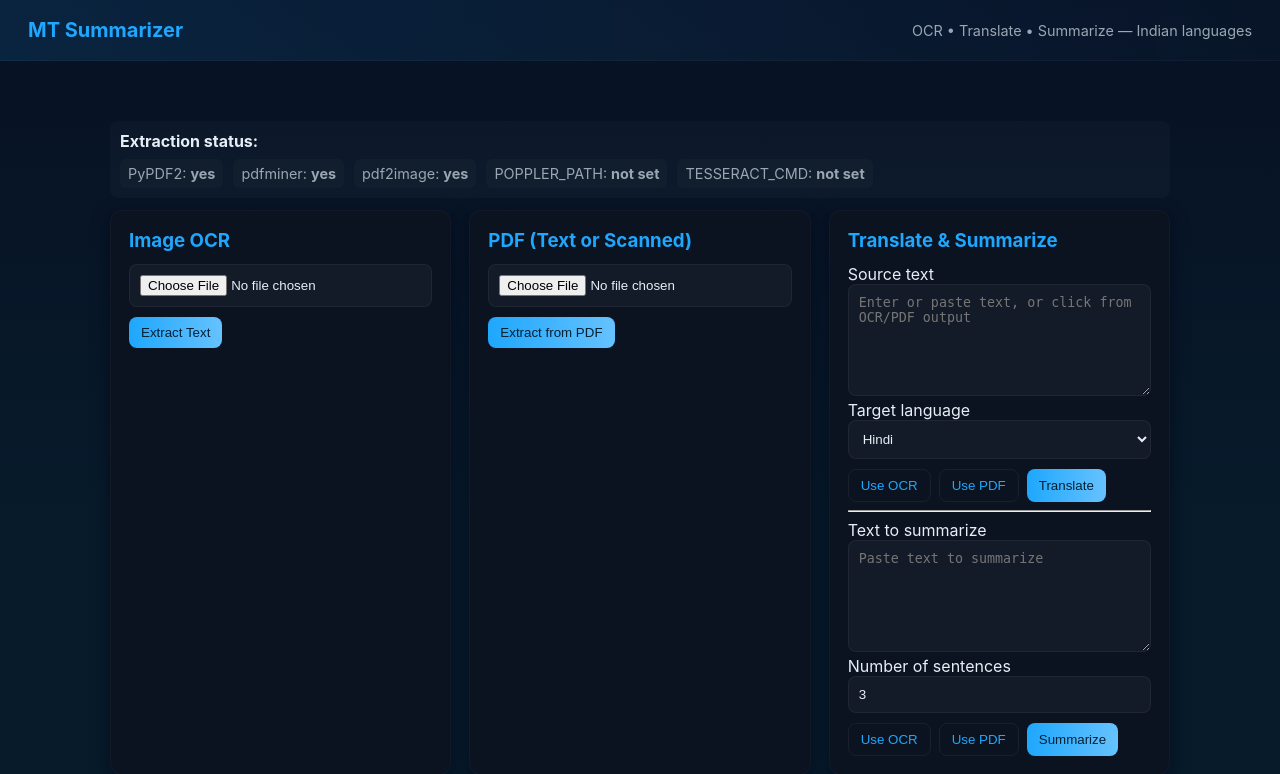
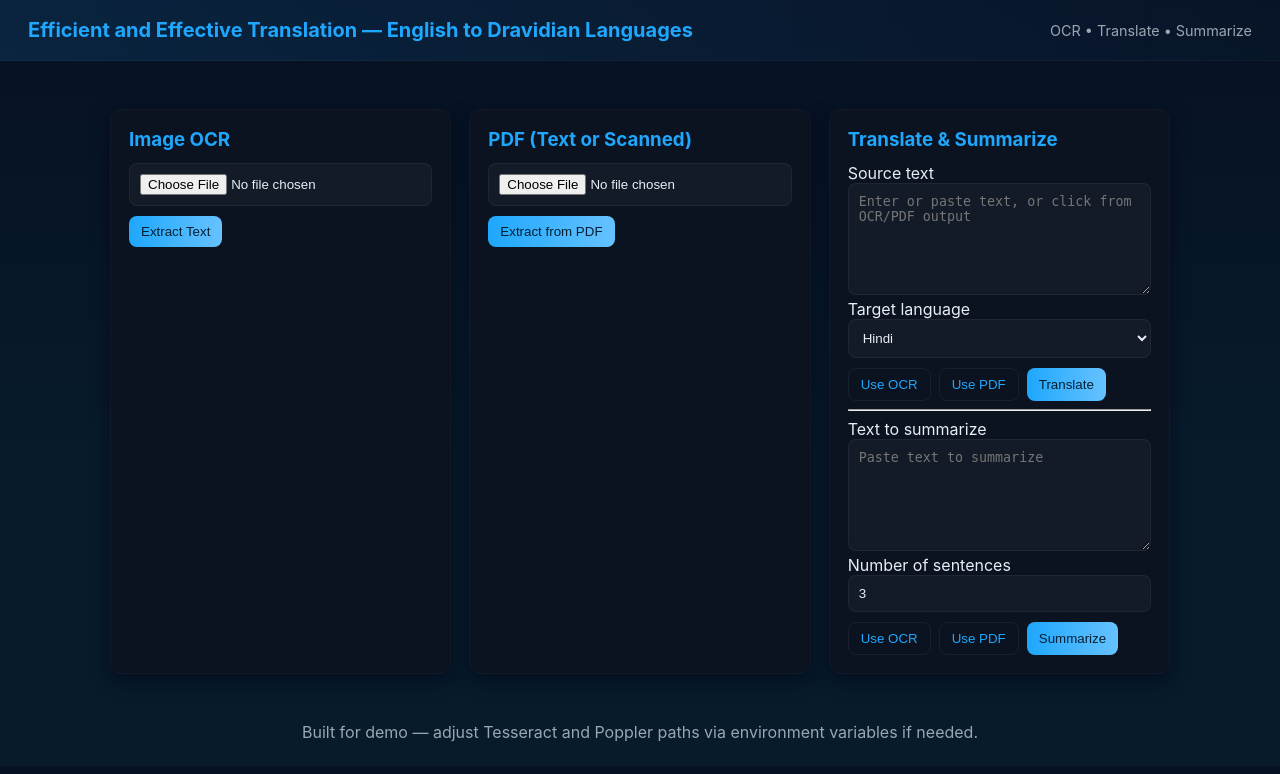
Before and after one commit to ShashankK-23/mt_summarizer_project, a Flask app: page / in a window 1280 px wide. Shown: the top 774 px of the page. After the commit the page ends 742 px from the top, so only its background shows below. Run offline with Flask 3, Linux system fonts and the light colour scheme.

Commit message:
ui: remove extractor status panel; update title; revert PDF extraction to initial behavior (no pdfminer fallback)

```diff
--- a/app.py
+++ b/app.py
@@ -63,17 +63,7 @@ def allowed_file(filename):
     return '.' in filename and filename.rsplit('.', 1)[1].lower() in app.config['ALLOWED_EXTENSIONS']
 
 
-@app.context_processor
-def inject_extractor_status():
-    """Provide extractor availability and env hints to all templates."""
-    status = {
-        'pypdf2_available': PyPDF2 is not None,
-        'pdfminer_available': pdfminer_extract_text is not None,
-        'pdf2image_available': convert_from_bytes is not None,
-        'poppler_path': POPPLER_PATH or os.environ.get('POPPLER_PATH') or None,
-        'tesseract_cmd': os.environ.get('TESSERACT_CMD') or getattr(pytesseract.pytesseract, 'tesseract_cmd', None)
-    }
-    return status
+
 
 
 # Home page
@@ -143,18 +133,7 @@ def pdf():
             # fall through to next extractor
             extracted_text = []
 
-    # 2) pdfminer as a fallback (often better for certain PDFs)
-    if not any(extracted_text) and pdfminer_extract_text is not None:
-        try:
-            # pdfminer returns a string for all pages
-            pminer_text = pdfminer_extract_text(filepath)
-            if pminer_text:
-                # split into page-like blocks by double newlines to keep behavior
-                extracted_text.extend([p for p in pminer_text.split('\n\n') if p.strip()])
-        except Exception:
-            pass
-
-    # If no text obtained, try image-based OCR via pdf2image
+    # If no text obtained from PyPDF2, try image-based OCR via pdf2image
     if not any(extracted_text):
         if convert_from_bytes is None:
             flash('pdf2image or poppler not available; cannot OCR scanned PDF. See README for setup.')
@@ -174,22 +153,7 @@ def pdf():
 
     full_text = '\n\n'.join([t for t in extracted_text if t])
     if not full_text:
-        # Provide a clearer, actionable message for the user about why extraction failed
-        parts = []
-        parts.append('No text could be extracted from the provided PDF.')
-        # Indicate which extractors were available
-        parts.append(f"PyPDF2 available: {'yes' if PyPDF2 is not None else 'no'}")
-        parts.append(f"pdfminer available: {'yes' if pdfminer_extract_text is not None else 'no'}")
-        parts.append(f"pdf2image available: {'yes' if convert_from_bytes is not None else 'no'}")
-        if convert_from_bytes is None:
-            parts.append('pdf2image/poppler is not available on this server; scanned PDFs require Poppler. See README for setup instructions.')
-        else:
-            # pdf2image is available but conversion may have failed earlier
-            parts.append('pdf2image is available — scanned PDF OCR would have been attempted, but produced no text (check image quality).')
-        # Show environment hints (don't expose secrets)
-        parts.append(f"Detected POPPLER_PATH: {POPPLER_PATH or 'not set'}")
-        msg = ' '.join(parts)
-        flash(msg)
+        flash('No text could be extracted from the provided PDF. If this is a scanned PDF, ensure Poppler and Tesseract are installed (see README).')
     return render_template('index.html', pdf_text=full_text, source_preview=filename)
 
 
--- a/static/style.css
+++ b/static/style.css
@@ -36,9 +36,7 @@ pre{white-space:pre-wrap;word-wrap:break-word;background:transparent;padding:8px
 .flash-item{background:#2e1a2b;padding:10px;border-radius:6px;color:#ffdede}
 .footer{text-align:center;color:var(--muted);margin:24px 0}
 
-.status-panel{margin:12px 0;padding:10px;border-radius:8px;background:rgba(255,255,255,0.02);display:flex;flex-direction:column;gap:8px}
-.status-list{display:flex;flex-wrap:wrap;gap:10px}
-.status-item{background:rgba(255,255,255,0.02);padding:6px 8px;border-radius:6px;color:var(--muted);font-size:0.9rem}
+/* status panel removed */
 
 @media (max-width:420px){
   .actions{flex-direction:column}
--- a/templates/index.html
+++ b/templates/index.html
@@ -8,8 +8,8 @@
     </head>
     <body>
             <header class="topbar">
-            <div class="brand">MT Summarizer</div>
-            <div class="tag">OCR • Translate • Summarize — Indian languages</div>
+                <div class="brand">Efficient and Effective Translation — English to Dravidian Languages</div>
+                <div class="tag">OCR • Translate • Summarize</div>
             </header>
 
         <main class="wrap">
@@ -22,17 +22,6 @@
                             </div>
                         {% endif %}
                     {% endwith %}
-
-                    <div class="status-panel">
-                        <strong>Extraction status:</strong>
-                        <div class="status-list">
-                            <span class="status-item">PyPDF2: <strong>{{ 'yes' if pypdf2_available else 'no' }}</strong></span>
-                            <span class="status-item">pdfminer: <strong>{{ 'yes' if pdfminer_available else 'no' }}</strong></span>
-                            <span class="status-item">pdf2image: <strong>{{ 'yes' if pdf2image_available else 'no' }}</strong></span>
-                            <span class="status-item">POPPLER_PATH: <strong>{{ poppler_path or 'not set' }}</strong></span>
-                            <span class="status-item">TESSERACT_CMD: <strong>{{ tesseract_cmd or 'not set' }}</strong></span>
-                        </div>
-                    </div>
 
             <section class="cards">
                 <div class="card">
```
Lines whose indentation alone changed are shown as unchanged.
